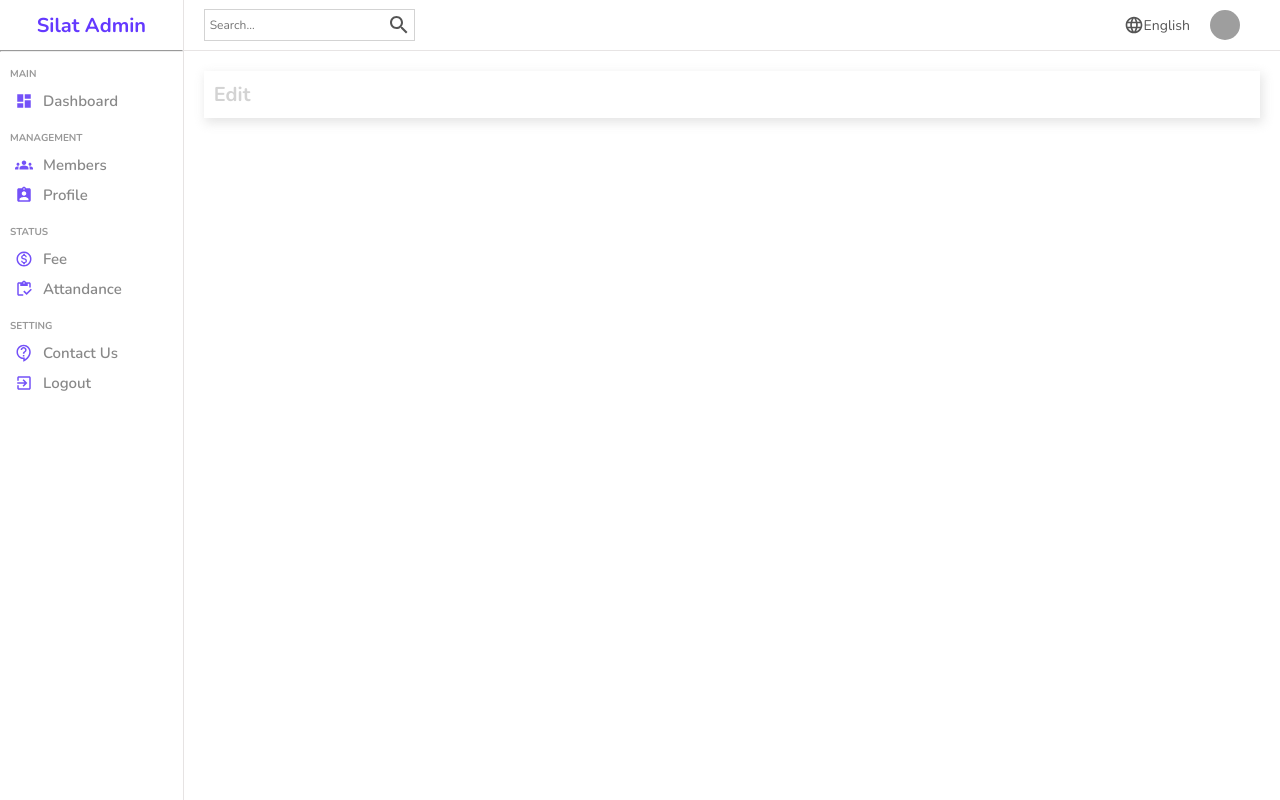
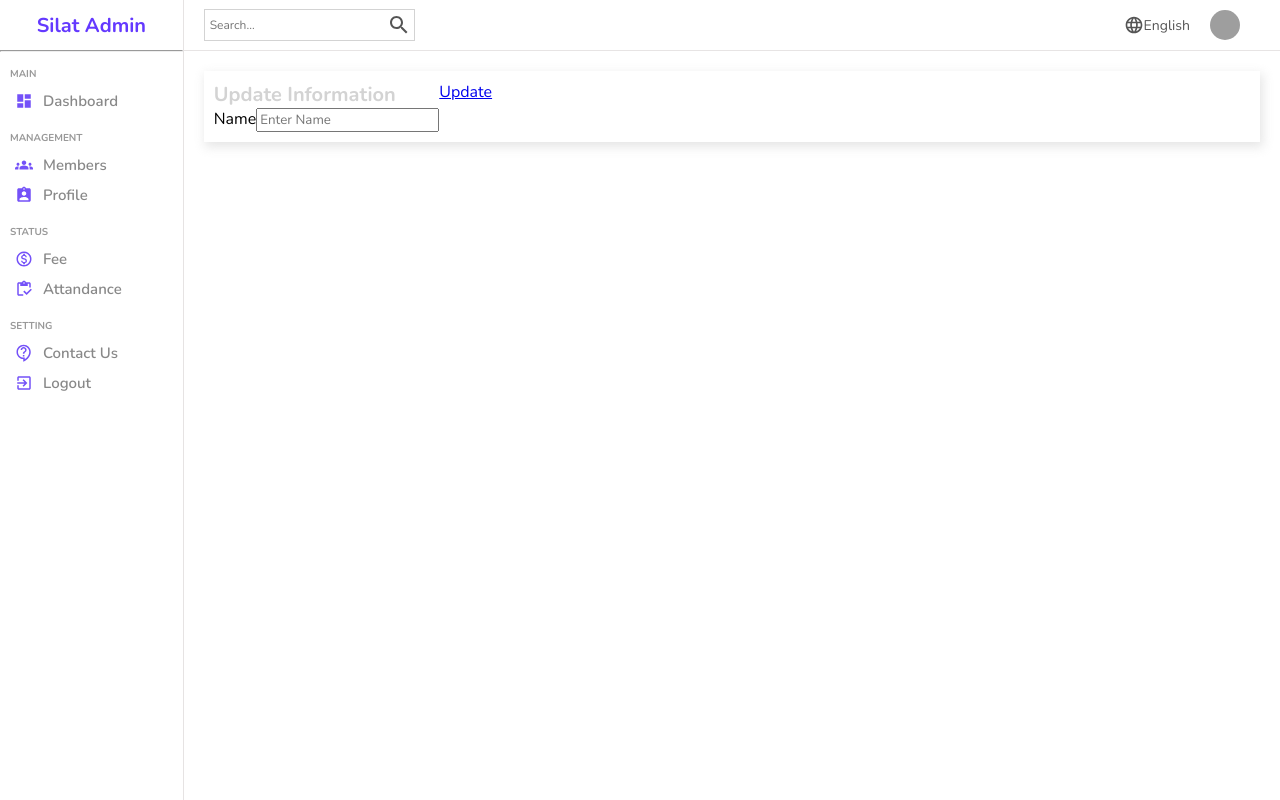
Before and after one commit to MFadjarshah/admin-silat-CRUD, a React (Create React App) app in the folder frontend/: page /members/edit/1 in a window 1280 px wide. Built offline with nearby package versions, Linux system fonts and the light colour scheme; grey boxes are pictures that could not be loaded.

Commit message:
update Edit

```diff
--- a/frontend/src/pages/edit/Edit.jsx
+++ b/frontend/src/pages/edit/Edit.jsx
@@ -1,16 +1,42 @@
+import { useState } from "react";
 import Navbar from "../../components/navbar/Navbar";
 import Sidebar from "../../components/sidebar/Sidebar";
 import "./edit.scss";
+import axios from "axios";
+import { Link, useParams } from "react-router-dom";
 
 const Edit = () => {
+  const [name, setName] = useState("");
+
+  const { id } = useParams();
+
+  const handleSubmit = (event) => {
+    event.preventDefault();
+    axios.put("http://localhost:8081" + id, { name });
+  };
+
   return (
     <div className="edit">
       <Sidebar />
       <div className="editContainer">
         <Navbar />
-        <div className="top">
-          <h1>Edit</h1>
-        </div>
+        <form onSubmit={handleSubmit}>
+          <div className="top">
+            <div className="topContainer">
+              <h1 className="title">Update Information</h1>
+              <label htmlFor="">Name</label>
+              <input
+                type="text"
+                placeholder="Enter Name"
+                className="form-control"
+                onChange={(e) => setName(e.target.value)}
+              />
+            </div>
+            <Link to="/members/view/:id" className="link">
+              <div className="updateButton">Update</div>
+            </Link>
+          </div>
+        </form>
       </div>
     </div>
   );
--- a/frontend/src/pages/edit/edit.scss
+++ b/frontend/src/pages/edit/edit.scss
@@ -17,5 +17,10 @@
         font-size: 20px;
       }
     }
+    .title {
+      font-size: 16px;
+      color: lightgray;
+      margin-bottom: 20pz;
+    }
   }
 }
```
